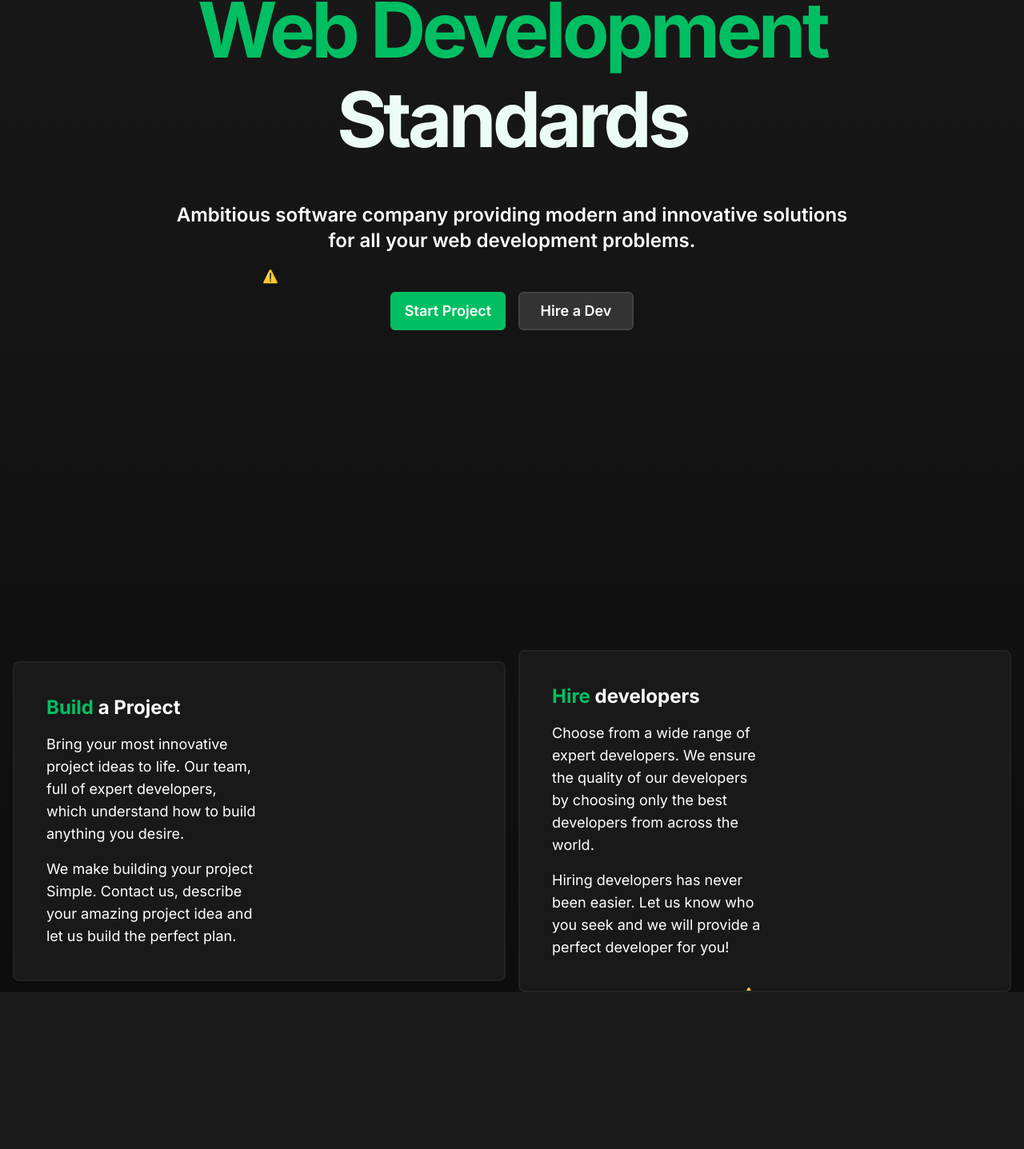
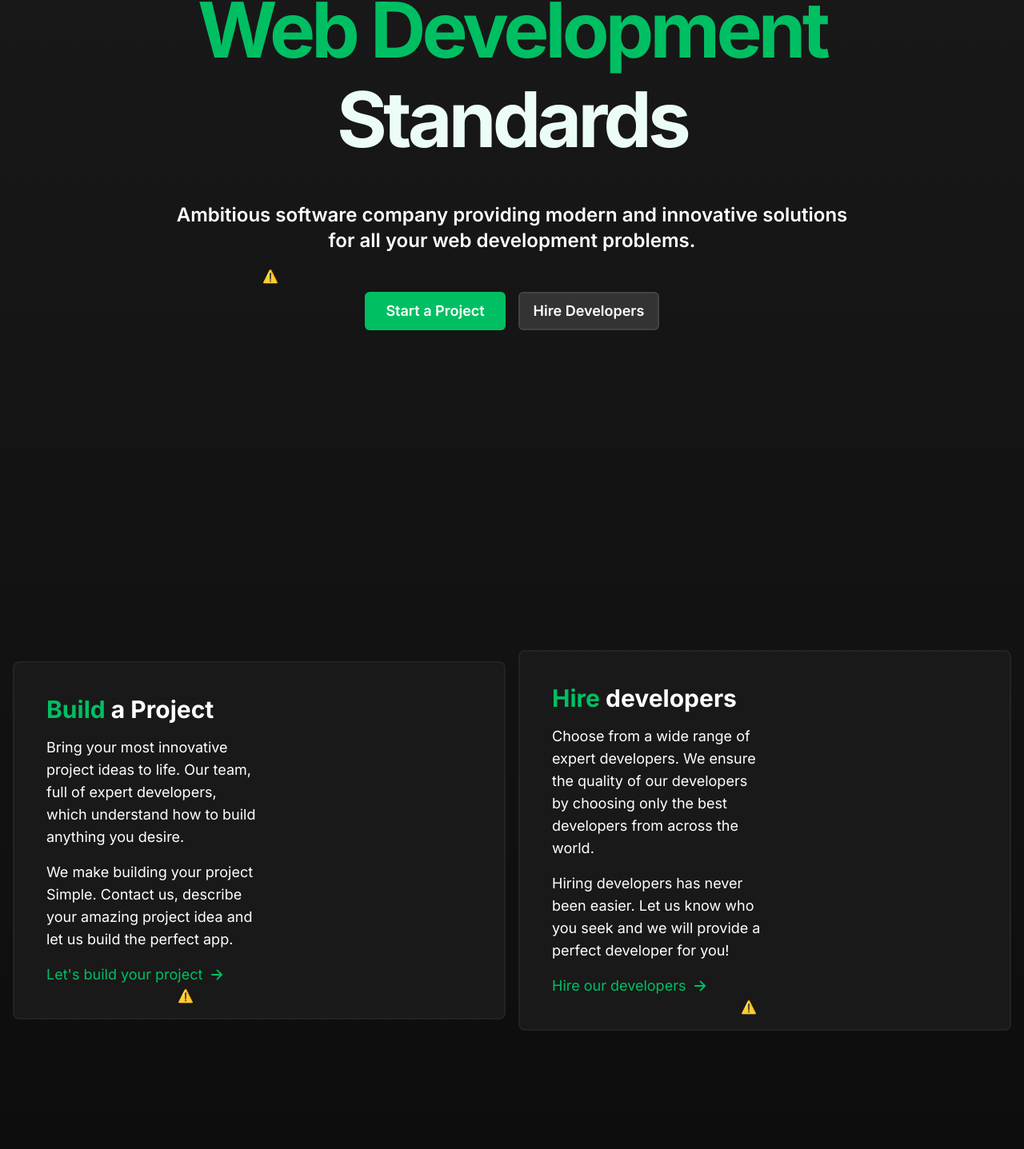
Before and after one commit to WebSolutions-Co/web-solution.dev, a Next.js app: page / in a window 1280 px wide. Shown: the part 249-1686 px from the top of the page at 80% size. Before the commit the page ends 1490 px from the top, so only its background shows below. Built offline with nearby package versions, Linux system fonts and the light colour scheme; no server answers.

Commit message:
fixes, add links, add form files

```diff
--- a/app/constants/ui.ts
+++ b/app/constants/ui.ts
@@ -1,5 +1,5 @@
 export const NAVIGATION_ITEMS = [
-	{ label: 'About', url: '/about' },
+	{ label: 'Hire', url: '/hire' },
 	{ label: 'Projects', url: '/projects' },
 	{ label: 'Contact', url: '/contact' },
 ];
--- a/app/hooks/useIntersectionObserver.ts
+++ b/app/hooks/useIntersectionObserver.ts
@@ -10,7 +10,7 @@ const useIntersectionObserver = () => {
 			([entry]) => {
 				setIsIntersecting(entry.isIntersecting);
 			},
-			{ rootMargin: '0px', threshold: 0.5 }
+			{ rootMargin: '0px', threshold: 0.1 }
 		);
 		observer.observe(ref.current);
 
--- a/app/lib/core/metadata.ts
+++ b/app/lib/core/metadata.ts
@@ -23,7 +23,7 @@ export const sharedMetadataOpenGraph: Metadata['openGraph'] = {
 	emails: ['zunec.jan@gmail.com'],
 	images: [
 		{
-			url: '/public/banner-image.png',
+			url: '/public/logos/logo.svg',
 		},
 	],
 };
--- a/app/page.tsx
+++ b/app/page.tsx
@@ -1,6 +1,7 @@
 'use client';
 
 import useTheme from './hooks/useTheme';
+import ContactForm from './ui/Forms/Contact';
 import Build from './ui/HomePage/Build';
 import Header from './ui/HomePage/Header';
 import Hire from './ui/HomePage/Hire';
@@ -23,6 +24,7 @@ const Home = () => {
 					<Build />
 					<Hire />
 				</div>
+				<ContactForm />
 			</div>
 		</main>
 	);
--- /dev/null
+++ b/app/ui/Forms/Contact/index.tsx
@@ -0,0 +1,20 @@
+import React from 'react';
+
+const ContactForm = () => {
+	return (
+		<div className='w-full flex flex-col justify-center items-center mt-36'>
+			<div className='text-center'>
+				<h3 className='text-3xl font-semibold'>
+					Drop us an <span className='text-green-500'>Email</span>
+				</h3>
+				<p>
+					Need solutions or got any questions? Shoot us an email and
+					we'll see how we can assist you!
+				</p>
+			</div>
+			<div></div>
+		</div>
+	);
+};
+
+export default ContactForm;
--- a/app/ui/HomePage/Build.tsx
+++ b/app/ui/HomePage/Build.tsx
@@ -2,6 +2,8 @@ import React, { useEffect, useRef } from 'react';
 import LottieAnimation from '../animations/LottieAnimation';
 import useIntersectionObserver from '@/app/hooks/useIntersectionObserver';
 import { Player } from '@lottiefiles/react-lottie-player';
+import Card from './components/Card';
+import CardLink from './components/CardLink';
 
 const Build = () => {
 	const { ref: intersectionRef, isIntersecting } = useIntersectionObserver();
@@ -20,12 +22,9 @@ const Build = () => {
 	}, [isIntersecting]);
 
 	return (
-		<div
-			ref={intersectionRef}
-			className='xl:w-1/2 lg:w-3/5 md:w-3/4 w-full relative flex flex-col p-5 md:p-10 gap-4 transition-all bg-light-50 dark:bg-dark-750 overflow-hidden rounded-lg border-2 border-light-200 dark:border-dark-700 group hover:scale-[1.02]'
-		>
+		<Card>
 			<div className='w-full md:w-1/2 text-center md:text-left flex flex-col z-10 gap-4'>
-				<h2 className='text-2xl font-bold'>
+				<h2 className='text-3xl font-bold'>
 					<span className='text-green-500'>Build</span> a Project
 				</h2>
 				<p className='text-lg'>
@@ -35,11 +34,13 @@ const Build = () => {
 				</p>
 				<p className='text-lg'>
 					We make building your project Simple. Contact us, describe
-					your amazing project idea and let us build the perfect plan.{' '}
+					your amazing project idea and let us build the perfect app.
 				</p>
+				<CardLink label="Let's build your project" url='#contact' />
 			</div>
 			<div
-				className={`w-full md:absolute md:-right-48 md:-bottom-8 md:w-[600px] overflow-hidden transition-all duration-300 ${
+				ref={intersectionRef}
+				className={`w-full md:absolute md:-right-48 md:bottom-4 md:w-[600px] overflow-hidden transition-all duration-300 ${
 					isIntersecting
 						? 'translate-y-0 md:translate-x-0'
 						: 'translate-y-16 md:translate-x-[100px]'
@@ -55,7 +56,7 @@ const Build = () => {
 				/>
 			</div>
 			{/* <div className='bg-gradient-green absolute left-0 bottom-0 w-full h-full opacity-0 transition-all group-hover:opacity-100 -z-10' /> */}
-		</div>
+		</Card>
 	);
 };
 
--- a/app/ui/HomePage/Header.tsx
+++ b/app/ui/HomePage/Header.tsx
@@ -20,11 +20,11 @@ const Header = () => {
 					for all your web development problems.
 				</p>
 				<div className='flex gap-4 items-center z-20'>
-					<button className='bg-green-500 h-12 w-36 font-semibold text-lg text-white rounded-md hover:bg-green-400 transition-all active:scale-95'>
-						Start Project
+					<button className='bg-green-500 h-12 w-44 font-semibold text-lg text-white rounded-md hover:bg-green-400 transition-all active:scale-95'>
+						Start a Project
 					</button>
-					<button className='bg-gray-700 dark:bg-dark-600 h-12 w-36 font-semibold dark:border-2 dark:border-dark-500 text-lg text-white  rounded-md transition-all active:scale-95 hover:bg-dark-500'>
-						Hire a Dev
+					<button className='bg-gray-700 dark:bg-dark-600 h-12 w-44 font-semibold dark:border-2 dark:border-dark-500 text-lg text-white  rounded-md transition-all active:scale-95 hover:bg-dark-500'>
+						Hire Developers
 					</button>
 				</div>
 			</div>
--- a/app/ui/HomePage/Hire.tsx
+++ b/app/ui/HomePage/Hire.tsx
@@ -2,6 +2,8 @@ import React, { useEffect, useRef } from 'react';
 import LottieAnimation from '../animations/LottieAnimation';
 import useIntersectionObserver from '@/app/hooks/useIntersectionObserver';
 import { Player } from '@lottiefiles/react-lottie-player';
+import Card from './components/Card';
+import CardLink from './components/CardLink';
 
 const Hire = () => {
 	const { ref: intersectionRef, isIntersecting } = useIntersectionObserver();
@@ -20,12 +22,9 @@ const Hire = () => {
 	}, [isIntersecting]);
 
 	return (
-		<div
-			ref={intersectionRef}
-			className='xl:w-1/2 lg:w-3/5 md:w-3/4 w-full relative flex flex-col p-5 md:p-10 gap-4 transition-all bg-light-50 dark:bg-dark-750 overflow-hidden rounded-lg border-2 border-light-200 dark:border-dark-700 group hover:scale-[1.02]'
-		>
+		<Card>
 			<div className='w-full md:w-1/2 text-center md:text-left flex flex-col gap-4 z-10'>
-				<h2 className='text-2xl font-bold'>
+				<h2 className='text-3xl font-bold'>
 					<span className='text-green-500'>Hire</span> developers
 				</h2>
 				<p className='text-lg'>
@@ -37,9 +36,11 @@ const Hire = () => {
 					Hiring developers has never been easier. Let us know who you
 					seek and we will provide a perfect developer for you!
 				</p>
+				<CardLink label='Hire our developers' url='/hire' />
 			</div>
 			<div
-				className={`w-full md:absolute md:-right-16 md:-bottom-4 md:w-[400px] overflow-hidden transition-all duration-300 ${
+				ref={intersectionRef}
+				className={`w-full md:absolute md:-right-16 md:bottom-4 md:w-[400px] overflow-hidden transition-all duration-300 ${
 					isIntersecting
 						? 'translate-y-0 md:translate-x-0'
 						: 'translate-y-16 md:translate-x-[100px]'
@@ -55,7 +56,7 @@ const Hire = () => {
 				/>
 			</div>
 			{/* <div className='bg-gradient-green absolute left-0 bottom-0 w-full h-full opacity-0 transition-all group-hover:opacity-100 -z-10' /> */}
-		</div>
+		</Card>
 	);
 };
 
--- /dev/null
+++ b/app/ui/HomePage/components/Card.tsx
@@ -0,0 +1,14 @@
+import React, { ReactNode } from 'react';
+
+const Card = ({ children }: { children: ReactNode }) => {
+	return (
+		<div
+			id='card'
+			className='xl:w-1/2 lg:w-3/5 md:w-3/4 w-full relative flex flex-col p-5 md:p-10 gap-4 transition-all bg-light-50 dark:bg-dark-750 overflow-hidden rounded-lg border-2 border-light-200 dark:border-dark-700 group lg:hover:scale-[1.02]'
+		>
+			{children}
+		</div>
+	);
+};
+
+export default Card;
--- /dev/null
+++ b/app/ui/HomePage/components/CardLink.tsx
@@ -0,0 +1,29 @@
+import { useRouter } from 'next/navigation';
+import React from 'react';
+import { IoArrowForwardOutline } from 'react-icons/io5';
+
+export interface CardLinkProps {
+	label: string;
+	url: string;
+}
+
+const CardLink: React.FC<CardLinkProps> = ({ label, url }) => {
+	const router = useRouter();
+
+	return (
+		<div
+			className='flex w-fit group relative mx-auto md:mx-0 cursor-pointer gap-2 hover:gap-4 transition-all items-center text-green-500 text-lg '
+			onClick={() => {
+				router.push(url);
+			}}
+		>
+			<p>{label}</p>
+			<span className='text-xl'>
+				<IoArrowForwardOutline />
+			</span>
+			<div className='w-0 h-px absolute bottom-0 left-0 bg-green-500 group-hover:w-full transition-all' />
+		</div>
+	);
+};
+
+export default CardLink;
--- /dev/null
+++ b/app/ui/Inputs/TextInput.tsx
@@ -0,0 +1,11 @@
+import React from 'react';
+
+const TextInput = () => {
+	return (
+		<div>
+			<input />
+		</div>
+	);
+};
+
+export default TextInput;
```
